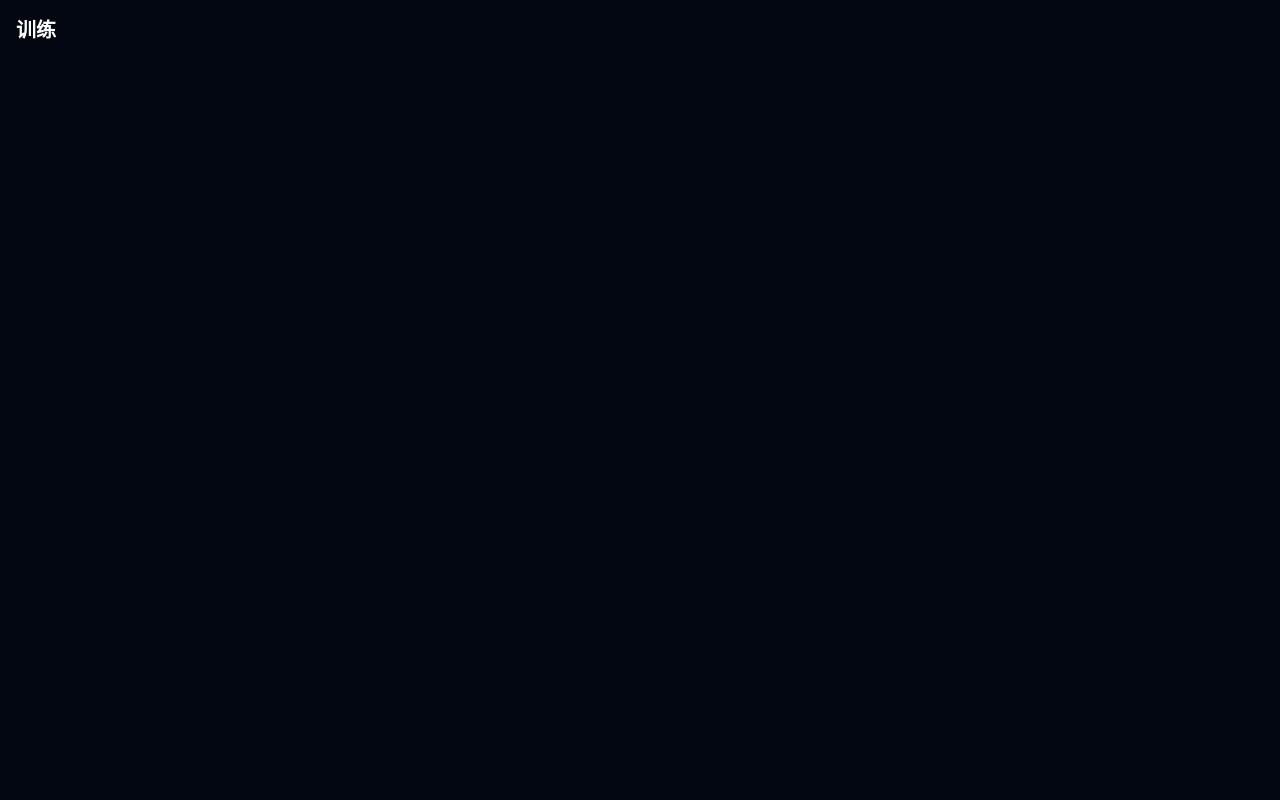
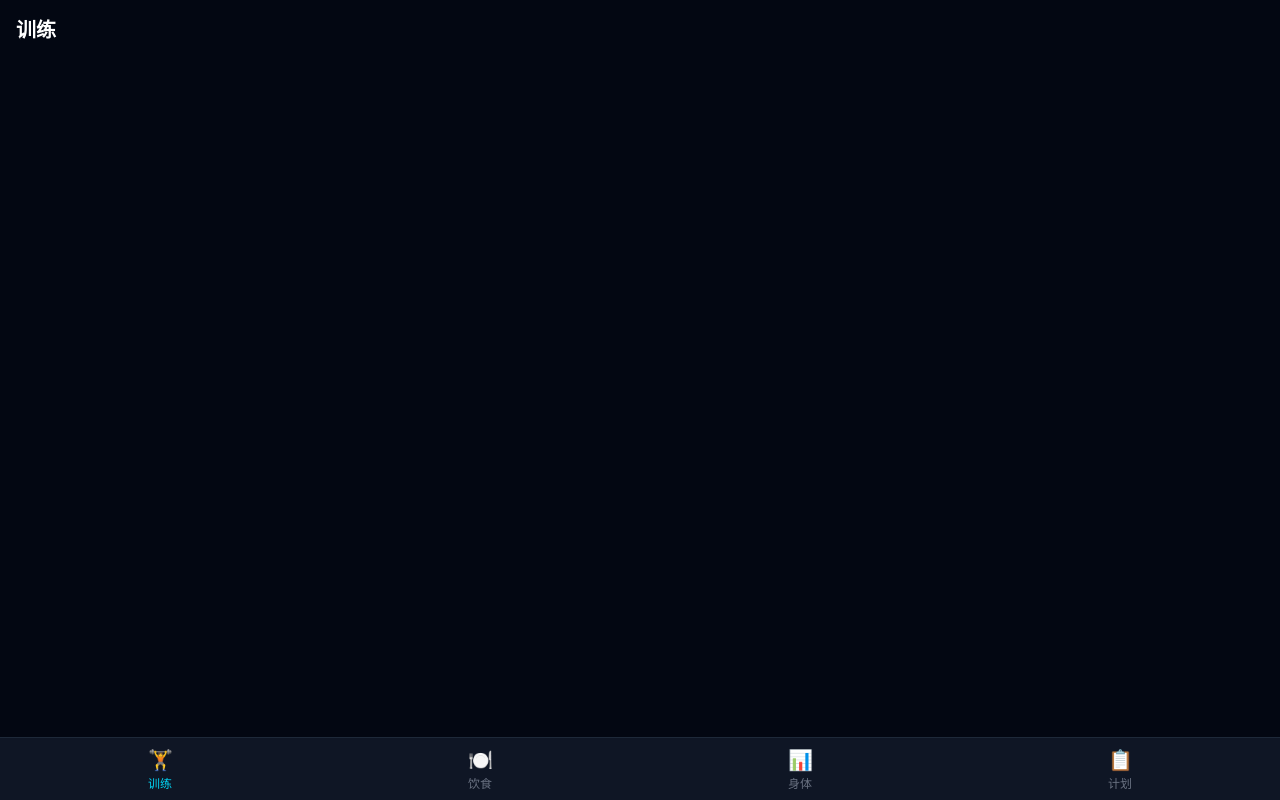
Before and after one commit to willx1-xu/AI-, a React (Vite) app: page /#/training in a window 1280 px wide. Built offline with nearby package versions, Linux system fonts and the light colour scheme.

Commit message:
feat: add Layout and BottomTabBar with tab navigation

```diff
--- /dev/null
+++ b/src/components/BottomTabBar.tsx
@@ -0,0 +1,29 @@
+import { NavLink } from 'react-router-dom'
+
+const tabs = [
+  { to: '/training', label: '训练', icon: '🏋️' },
+  { to: '/diet', label: '饮食', icon: '🍽️' },
+  { to: '/body', label: '身体', icon: '📊' },
+  { to: '/plan', label: '计划', icon: '📋' },
+]
+
+export default function BottomTabBar() {
+  return (
+    <nav className="fixed bottom-0 left-0 right-0 z-50 flex bg-gray-900/95 backdrop-blur border-t border-gray-800 pb-safe">
+      {tabs.map(({ to, label, icon }) => (
+        <NavLink
+          key={to}
+          to={to}
+          className={({ isActive }) =>
+            `flex-1 flex flex-col items-center py-2 text-xs gap-0.5 transition-colors ${
+              isActive ? 'text-cyan-400' : 'text-gray-500'
+            }`
+          }
+        >
+          <span className="text-xl">{icon}</span>
+          <span>{label}</span>
+        </NavLink>
+      ))}
+    </nav>
+  )
+}
--- a/src/components/Layout.tsx
+++ b/src/components/Layout.tsx
@@ -1,11 +1,13 @@
 import { Outlet } from 'react-router-dom'
+import BottomTabBar from './BottomTabBar'
 
 export default function Layout() {
   return (
     <div className="h-full flex flex-col">
-      <main className="flex-1 overflow-y-auto pt-safe">
+      <main className="flex-1 overflow-y-auto pb-16 pt-safe">
         <Outlet />
       </main>
+      <BottomTabBar />
     </div>
   )
 }
```
